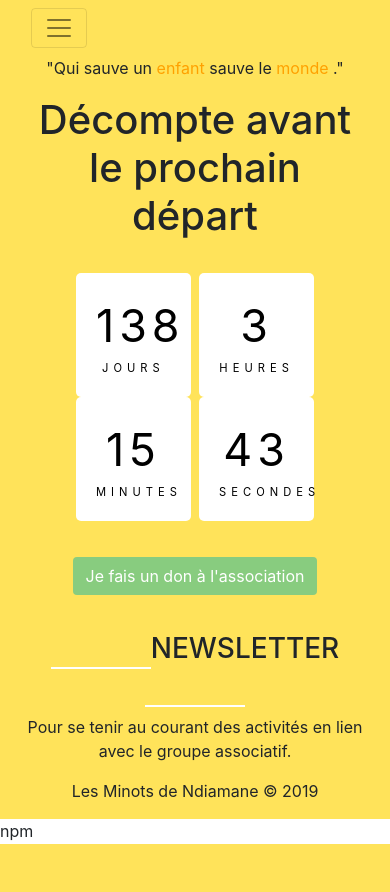
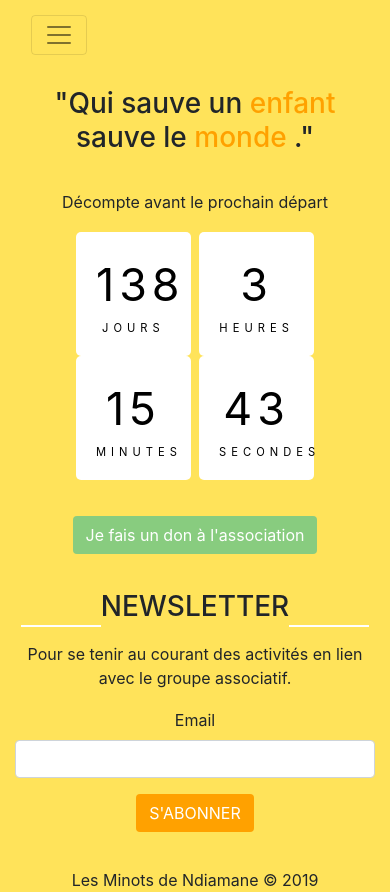
Before and after one commit to clarkeley/minots-ndiamane, a Symfony app: template templates/home.html.twig in a window 390 px wide. Before the commit the page ends 844 px from the top, so only its background shows below. Run offline with Twig, Linux system fonts and the light colour scheme; the template is opened without the code that fills it, so the values that code supplies are empty; form fields are guessed from the names that the template uses; some libraries are stand-ins or nearby versions.

Commit message:
Home page css 95% | newsletter form end

```diff
--- a/public/css/alignments.css
+++ b/public/css/alignments.css
@@ -1,5 +1,17 @@
 /* Down space */
+.d-2 {
+    margin-top: 2%;
+}
+
+.d-3 {
+    margin-top: 5%;
+}
+
 .d-5 {
+    margin-top: 10%;
+}
+
+.b-1 {
     margin-top: 10%;
 }
 
@@ -7,3 +19,9 @@
     min-width: 100vw;
     margin-left: 0;
 }
+
+.form-home {
+    display: inline-block;
+    vertical-align: middle;
+    float: none;
+}
--- a/public/css/fonds.css
+++ b/public/css/fonds.css
@@ -47,7 +47,7 @@ body#login {
     text-transform: uppercase;
     font-size: .7em;
     letter-spacing: 5px;
-    margin-top: 10%;
+    margin-top: 5%;
 }
 
 .days, .hours, .minutes, .seconds {
@@ -74,6 +74,15 @@ body#login {
     color: white;
 }
 
+.btn-orange {
+    background-color: #FFA100;
+    color: white;
+}
+
+.btn-orange:hover {
+    color: white;
+}
+
 .hr, .hr::before, .hr::after {
     display:inline-block;
     vertical-align: middle;
@@ -81,7 +90,7 @@ body#login {
 }
 .hr::before, .hr::after {
     height:2px;
-    width:100px;
+    width:80px;
     background: white;
     content:""
 }
--- /dev/null
+++ b/public/css/menu.css
@@ -0,0 +1,3 @@
+.txt {
+    font-size: 1.5em;
+}
--- a/templates/base.html.twig
+++ b/templates/base.html.twig
@@ -7,6 +7,7 @@
             <link rel="stylesheet" href="https://stackpath.bootstrapcdn.com/bootstrap/4.3.1/css/bootstrap.min.css" integrity="sha384-ggOyR0iXCbMQv3Xipma34MD+dH/1fQ784/j6cY/iJTQUOhcWr7x9JvoRxT2MZw1T" crossorigin="anonymous">
             <link rel="stylesheet" href="{{ asset('css/fonds.css') }}">
             <link rel="stylesheet" href="{{ asset('css/alignments.css') }}">
+            <link rel="stylesheet" href="{{ asset('css/menu.css') }}">
         {% endblock %}
     </head>
     <body>
--- a/templates/home.html.twig
+++ b/templates/home.html.twig
@@ -9,15 +9,17 @@
                 <div><img src="{{ asset('css/images/fonds/home.png') }}" alt="homePic"></div>
             </div>
             <div class="col-sm-6 page-block">
-                {% include 'menu/menu.html.twig' %}
+                {% include 'menu/menu.html.twig' %}<br>
 
-                <blockquote>
-                    <p>"Qui sauve un <span class="orange-color">enfant</span> sauve le <span class="orange-color">monde</span> ."</p>
-                </blockquote>
+                <div>
+                    <blockquote>
+                        <h3>"Qui sauve un <span class="orange-color">enfant</span><br> sauve le <span class="orange-color">monde</span> ."</h3>
+                    </blockquote>
+                </div>
 
                 {#Countdown#}
-                <div class="container">
-                    <h1>Décompte avant le prochain départ</h1>
+                <div class="d-5">
+                    <p>Décompte avant le prochain départ</p>
 
                     <div id="timer"></div>
                 </div>
@@ -26,15 +28,29 @@
                     <a href="https://fr.tipeee.com/" class="btn buttons-link" role="button">Je fais un don à l'association</a>
                 </div>
 
+                {#NewsLetter form#}
                 <div>
-                    <h3 class="hr">NEWSLETTER</h3><br>
-                    <p>Pour se tenir au courant des activités en lien<br> avec le groupe associatif.</p>
+                    <h3 class="hr">NEWSLETTER</h3>
+                    <p class="d-2">Pour se tenir au courant des activités en lien<br> avec le groupe associatif.</p>
+
+                    {{ form_start(form)}}
+                    <form>
+                        <div class="form-row justify-content-center d-3">
+                            <div class="col-sm-2 form-home">
+                                {{ form_row(form.email) }}
+                            </div>
+                            <div class="col-sm-3 form-home">
+                                <button type="submit" class="btn btn-orange">S'ABONNER</button>
+                            </div>
+                        </div>
+                    </form>
+                    {{ form_end(form) }}
                 </div>
 
-                <footer><p> Les Minots de Ndiamane &copy; 2019<p></footer>
+                <footer class="b-1"> Les Minots de Ndiamane &copy; 2019</footer>
             </div>
         </div>
-    </div>npm
+    </div>
 {% endblock %}
 
 {% block javascripts %}
--- a/templates/menu/menu.html.twig
+++ b/templates/menu/menu.html.twig
@@ -1,11 +1,11 @@
 {% block body %}
-    <nav class="navbar navbar-expand-lg navbar-light text-center">
+    <nav class="navbar navbar-expand-lg navbar-light text-center d-2">
 
         <button class="navbar-toggler" type="button" data-toggle="collapse" data-target="#navbarSupportedContent" aria-controls="navbarSupportedContent" aria-expanded="false" aria-label="Toggle navigation">
             <span class="navbar-toggler-icon"></span>
         </button>
 
-        <div class="collapse navbar-collapse" id="navbarSupportedContent">
+        <div class="collapse navbar-collapse txt" id="navbarSupportedContent">
             <ul class="navbar-nav ml-auto mx-auto">
 
                 <li class="nav-item dropdown">
@@ -18,19 +18,19 @@
                     </div>
                 </li>
 
-                <li class="nav-item">
+                <li class="nav-item ml-5">
                     <a class="nav-link" href="#">LE VILLAGE</a>
                 </li>
 
-                <li class="nav-item">
+                <li class="nav-item ml-5">
                     <a class="nav-link" href="#">AGENDA</a>
                 </li>
 
-                <li class="nav-item">
+                <li class="nav-item ml-5">
                     <a class="nav-link" href="#">ALBUM</a>
                 </li>
 
-                <li class="nav-item">
+                <li class="nav-item ml-5">
                     <a class="nav-link" href="#">CONTACT</a>
                 </li>
 
```
Also changed, not shown: src/Controller/HomeController.php (+24 -2 lines), src/Entity/NewsLetter.php (added, +50 -0 lines), src/Form/NewsType.php (added, +32 -0 lines), src/Migrations/Version20190915182957.php (added, +35 -0 lines), src/Repository/NewsLetterRepository.php (added, +50 -0 lines), 3 other files.
